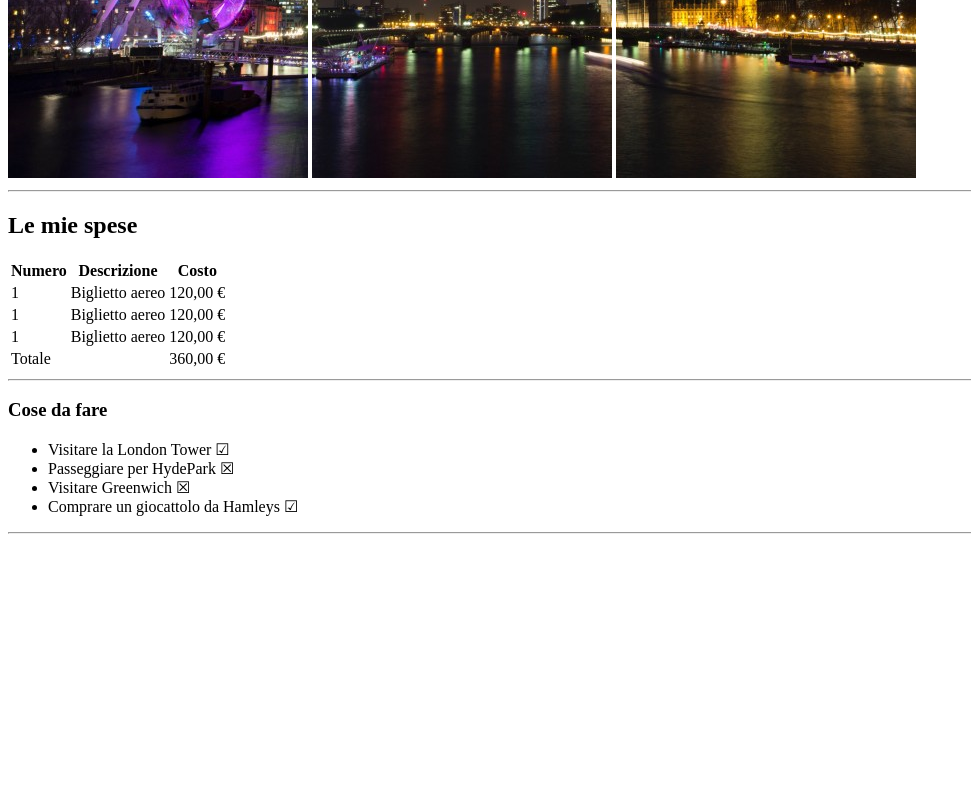
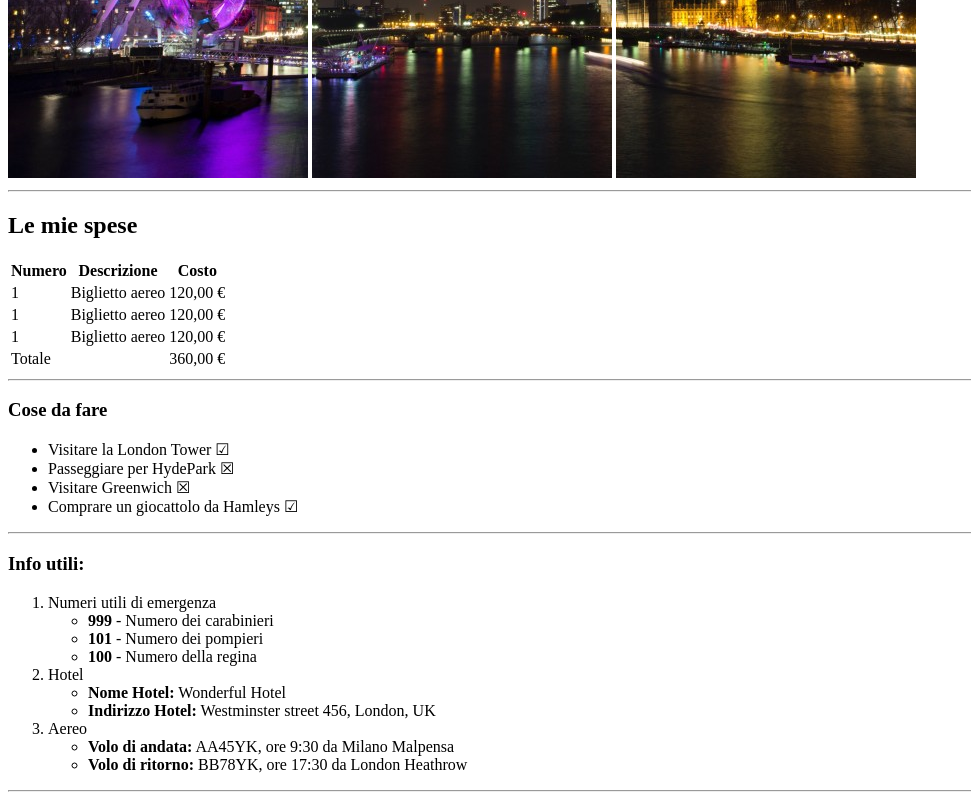
Before and after one commit to emascapa/html-london-trip, a plain HTML site: page index.html in a window 1280 px wide. Shown: the part 502-1302 px from the top of the page, without its empty margins (0-971 px from the left). Before the commit the page ends 1044 px from the top, so only its background shows below. Drawn offline with Linux system fonts and the light colour scheme.

Commit message:
Add "infos" content

```diff
--- a/index.html
+++ b/index.html
@@ -66,8 +66,31 @@
         <!-- Added what to do section /#what_to_do -->
         <hr>
 
-        <section id="infos"></section>
-        <!-- /#infos -->
+        <section id="infos">
+            <h3>Info utili:</h3>
+            <ol>
+                <li>Numeri utili di emergenza
+                    <ul>
+                        <li><strong>999</strong> - Numero dei carabinieri</li>
+                        <li><strong>101</strong> - Numero dei pompieri</li>
+                        <li><strong>100</strong> - Numero della regina</li>
+                    </ul>
+                </li>
+                <li>Hotel
+                    <ul>
+                        <li><strong>Nome Hotel:</strong> Wonderful Hotel</li>
+                        <li><strong>Indirizzo Hotel:</strong> Westminster street 456, London, UK</li>
+                    </ul>
+                </li>
+                <li>Aereo
+                    <ul>
+                        <li><strong>Volo di andata:</strong> AA45YK, ore 9:30 da Milano Malpensa</li>
+                        <li><strong>Volo di ritorno:</strong> BB78YK, ore 17:30 da London Heathrow</li>
+                    </ul></li>
+            </ol>
+        </section>
+        <!-- Added infos about emergency numbers, Hotels and flight informations /#infos -->
+        <hr>
 
         <section id="pics"></section>
         <!-- /#pics -->
```
